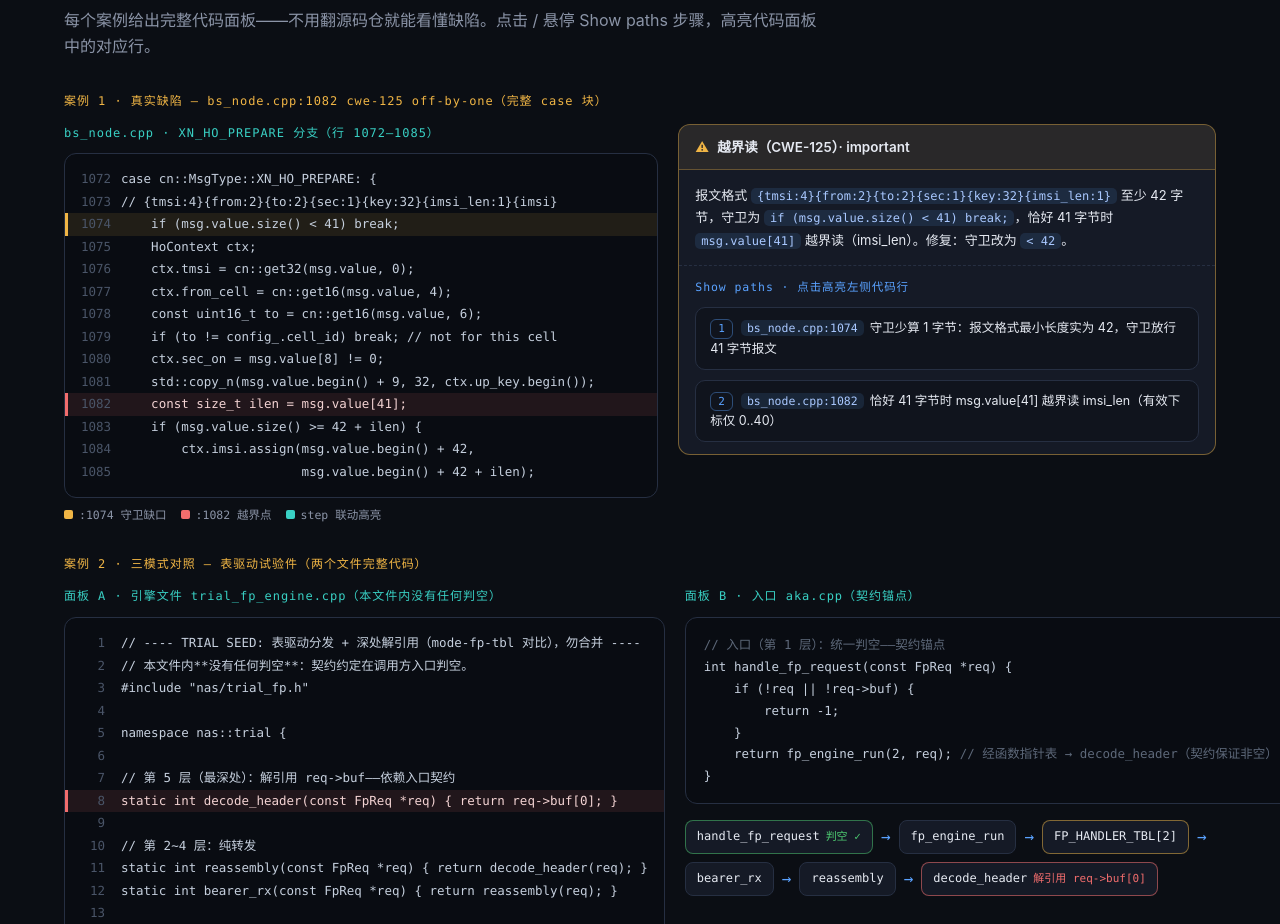
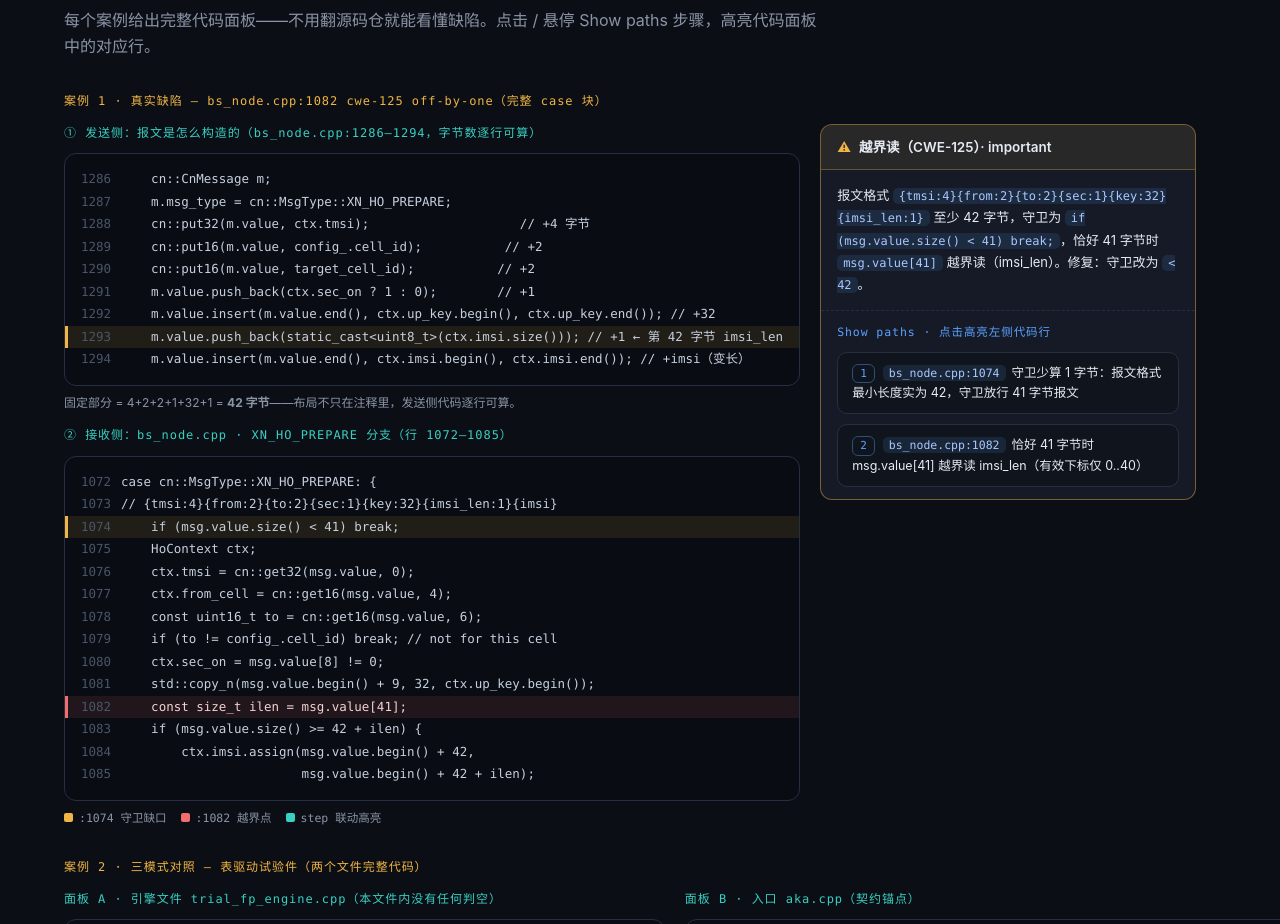
Before and after one commit to Atituiset/agent-reviewer, a plain HTML site: page index.html in a window 1280 px wide. Shown: the part 6388-7312 px from the top of the page. Drawn offline with Linux system fonts and the light colour scheme.

Commit message:
pages: 案例 1 补发送侧报文构造代码（1286-1294，42 字节逐行可算）——布局不再只在注释里

```diff
--- a/index.html
+++ b/index.html
@@ -202,6 +202,7 @@
   /* ---------- 通用分栏 / 代码块 ---------- */
   .split{display:grid;grid-template-columns:1fr 1fr;gap:20px;align-items:start;}
   .pane-title{font-family:var(--mono);font-size:12px;color:var(--accent);letter-spacing:.08em;margin-bottom:10px;}
+  .pane-note{font-size:12px;color:var(--dim);margin:8px 0 2px;line-height:1.5;}
   .codeblock{
     background:#090c12;border:1px solid var(--line);border-radius:12px;padding:16px 18px;
     font-family:var(--mono);font-size:12.5px;line-height:1.75;overflow-x:auto;color:#c6d0de;white-space:pre;
@@ -711,7 +712,20 @@
     <div class="case-cap">案例 1 · 真实缺陷 — bs_node.cpp:1082 cwe-125 off-by-one（完整 case 块）</div>
     <div class="case">
       <div>
-        <div class="pane-title">bs_node.cpp · XN_HO_PREPARE 分支（行 1072–1085）</div>
+        <div class="pane-title">① 发送侧：报文是怎么构造的（bs_node.cpp:1286–1294，字节数逐行可算）</div>
+        <div class="lcode">
+          <div class="lc" id="c1s-1286"><span class="ln-no">1286</span>    cn::CnMessage m;</div>
+          <div class="lc" id="c1s-1287"><span class="ln-no">1287</span>    m.msg_type = cn::MsgType::XN_HO_PREPARE;</div>
+          <div class="lc" id="c1s-1288"><span class="ln-no">1288</span>    cn::put32(m.value, ctx.tmsi);                    <span class="cm">// +4 字节</span></div>
+          <div class="lc" id="c1s-1289"><span class="ln-no">1289</span>    cn::put16(m.value, config_.cell_id);           <span class="cm">// +2</span></div>
+          <div class="lc" id="c1s-1290"><span class="ln-no">1290</span>    cn::put16(m.value, target_cell_id);           <span class="cm">// +2</span></div>
+          <div class="lc" id="c1s-1291"><span class="ln-no">1291</span>    m.value.push_back(ctx.sec_on ? 1 : 0);        <span class="cm">// +1</span></div>
+          <div class="lc" id="c1s-1292"><span class="ln-no">1292</span>    m.value.insert(m.value.end(), ctx.up_key.begin(), ctx.up_key.end()); <span class="cm">// +32</span></div>
+          <div class="lc hl-y" id="c1s-1293"><span class="ln-no">1293</span>    m.value.push_back(static_cast&lt;uint8_t&gt;(ctx.imsi.size())); <span class="cm">// +1 ← 第 42 字节 imsi_len</span></div>
+          <div class="lc" id="c1s-1294"><span class="ln-no">1294</span>    m.value.insert(m.value.end(), ctx.imsi.begin(), ctx.imsi.end()); <span class="cm">// +imsi（变长）</span></div>
+        </div>
+        <div class="pane-note">固定部分 = 4+2+2+1+32+1 = <b>42 字节</b>——布局不只在注释里，发送侧代码逐行可算。</div>
+        <div class="pane-title" style="margin-top:14px;">② 接收侧：bs_node.cpp · XN_HO_PREPARE 分支（行 1072–1085）</div>
         <div class="lcode">
           <div class="lc" id="c1-1072"><span class="ln-no">1072</span>case cn::MsgType::XN_HO_PREPARE: {</div>
           <div class="lc" id="c1-1073"><span class="ln-no">1073</span>    <span class="cm">// {tmsi:4}{from:2}{to:2}{sec:1}{key:32}{imsi_len:1}{imsi}</span></div>
```
